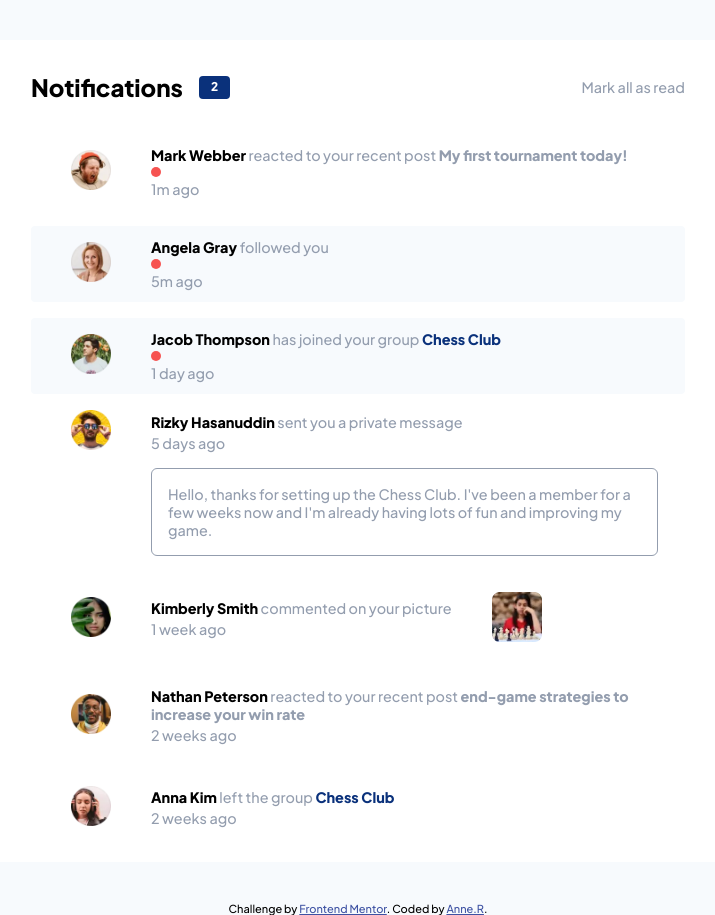
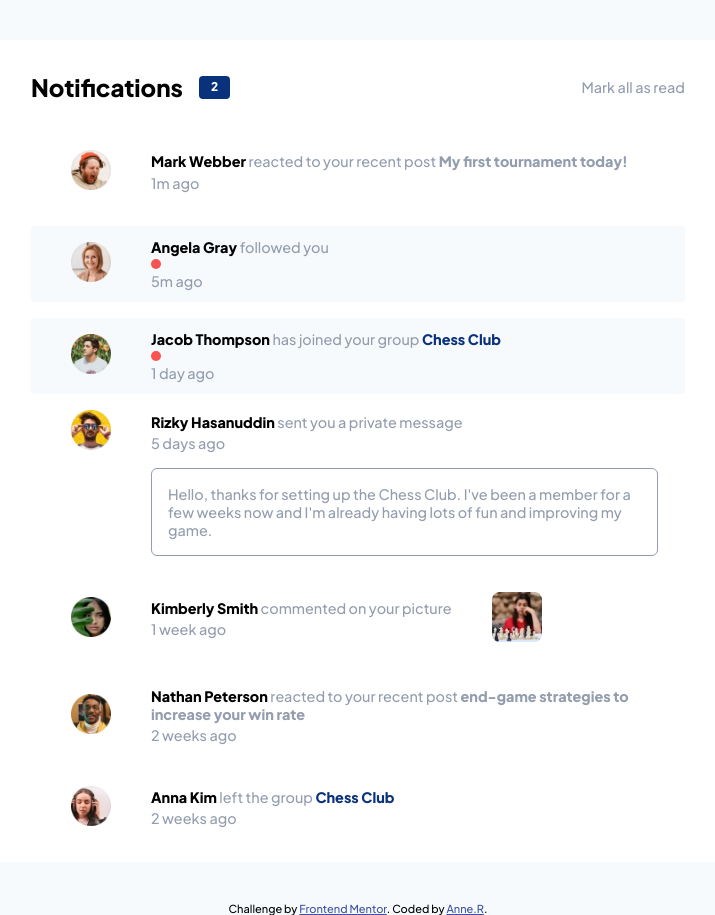
Before and after one commit to AnneRubio/kata-frontend-two, a plain HTML site: page index.html in a window 1280 px wide. Both pictures are taken after a click on the element 640 px from the left and 172 px from the top of the page. Shown: the whole page, without its empty margins (282-997 px from the left). Drawn offline with Linux system fonts and the light colour scheme.

Commit message:
final commit

```diff
--- a/assets/app.js
+++ b/assets/app.js
@@ -6,7 +6,6 @@ function removeDots() {
   const notifDot = document.querySelectorAll(".dot");
   notifDot.forEach(function(dot) {
     dot.classList.remove("dot");
-    // dot.style.backgroundColor = "white";
   });
 };
 
@@ -28,29 +27,20 @@ markAllRead.addEventListener("click", function() {
   removeBlueBackground();
 });
 
-// storing each <strong/> tag as an event.currentTarget constant to target that
-// specific element that is clicked so it removes the blue background of that
-// clicked element only (and not of each strong elements)
-function removeOneBlue(event) {
-  const markOneReadThatGotClicked = event.currentTarget;
-  markOneReadThatGotClicked.style.backgroundColor = "white";
-  console.log(markOneReadThatGotClicked);
-};
-
-// Trying to making a function so on click on the unreadNotif div, the dot
-// of the div clicked only is being removed (and not all the dots)
-function removeOneDot(event) {
-  const dots = document.querySelectorAll("div.dot");
-  dots.forEach(function(dot) {
-    dot = event.target;
-    dot.classList.remove("dot");
-  });
-  console.log(dots);
-  console.log(event.target);
+// define each unreadNotif div as event.currentTarget cf eventListener to target
+// that specific element that is clicked so it removes the blue background and
+// orange dot of that clicked element only (and not of all unread elements)
+function removeOneByOne(event) {
+  const theOneThatGotClicked = event.currentTarget;
+  theOneThatGotClicked.style.backgroundColor = "white";
+  const oneDot = theOneThatGotClicked.querySelector('.dot');
+  oneDot.classList.remove("dot");
+  console.log(theOneThatGotClicked);
+  console.log(oneDot);
 };
 
 // turning counter as an Integer and back to String (textContent does only work
-// with strings) so on clik counter decreases by 1
+// with strings) so on click counter decreases by 1
 function decreaseCounterByOne() {
 let counter = document.querySelector(".menu-notif");
 let notifCounter = parseInt(counter.textContent);
@@ -59,9 +49,8 @@ if (notifCounter > 0)
   counter.textContent = notifCounter.toString();
 };
 
-// listening event on unreadNotif divs so on click on it runs the 3 functions
+// listening event on unreadNotif divs so on click it runs the 2 functions
 unreadNotif.forEach(function(notif) {
-  notif.addEventListener("click", removeOneBlue);
+  notif.addEventListener("click", removeOneByOne);
   notif.addEventListener("click", decreaseCounterByOne);
-  notif.addEventListener("click", removeOneDot);
 });
--- a/assets/styles.css
+++ b/assets/styles.css
@@ -130,3 +130,9 @@ strong:hover {
   height: 10px;
   border-radius: 50%;
 }
+.dot.hide {
+  background-color: white;
+  width: 10px;
+  height: 10px;
+  border-radius: 50%;
+}
```
Also changed, not shown: index.html (+6 -3 lines).
